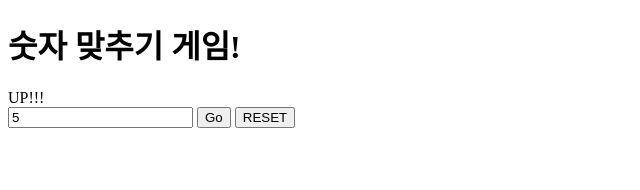
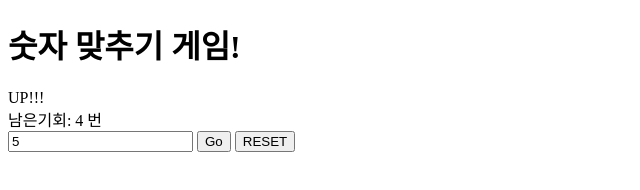
Before and after one commit to liondot/js_game_number, a plain HTML site: page index.html in a window 1280 px wide. Both pictures are taken after typing "5" into the empty fields and a click on the button "Go". Shown: the whole page, without its empty margins (0-640 px from the left). Drawn offline with Linux system fonts and the light colour scheme.

Commit message:
남은기회 setting

```diff
--- a/index.html
+++ b/index.html
@@ -11,6 +11,7 @@
 <body>
   <h1>숫자 맞추기 게임!</h1>
   <div id="result-area">결과가 나온다</div>
+  <div id="chance-area">총 5번의 기회</div>
   <input id="user-input" type="number">
   <button id="play-button">Go</button>
   <button id="reset-button">RESET</button>
--- a/main.js
+++ b/main.js
@@ -15,6 +15,7 @@ let resultArea = document.getElementById('result-area');
 let resetButton = document.getElementById('reset-button');
 let chance = 5;
 let gameOver = false;
+let chanceArea = document.getElementById('chance-area');
 
 playButton.addEventListener('click', play);
 resetButton.addEventListener('click', reset)
@@ -26,6 +27,7 @@ function pickRandomNum() {
   function play() {
 
     chance --;
+    chanceArea.textContent = `남은기회: ${chance} 번`
     let userValue = userInput.value;
     if(userValue < computerNum) {
       resultArea.textContent="UP!!!"
```
